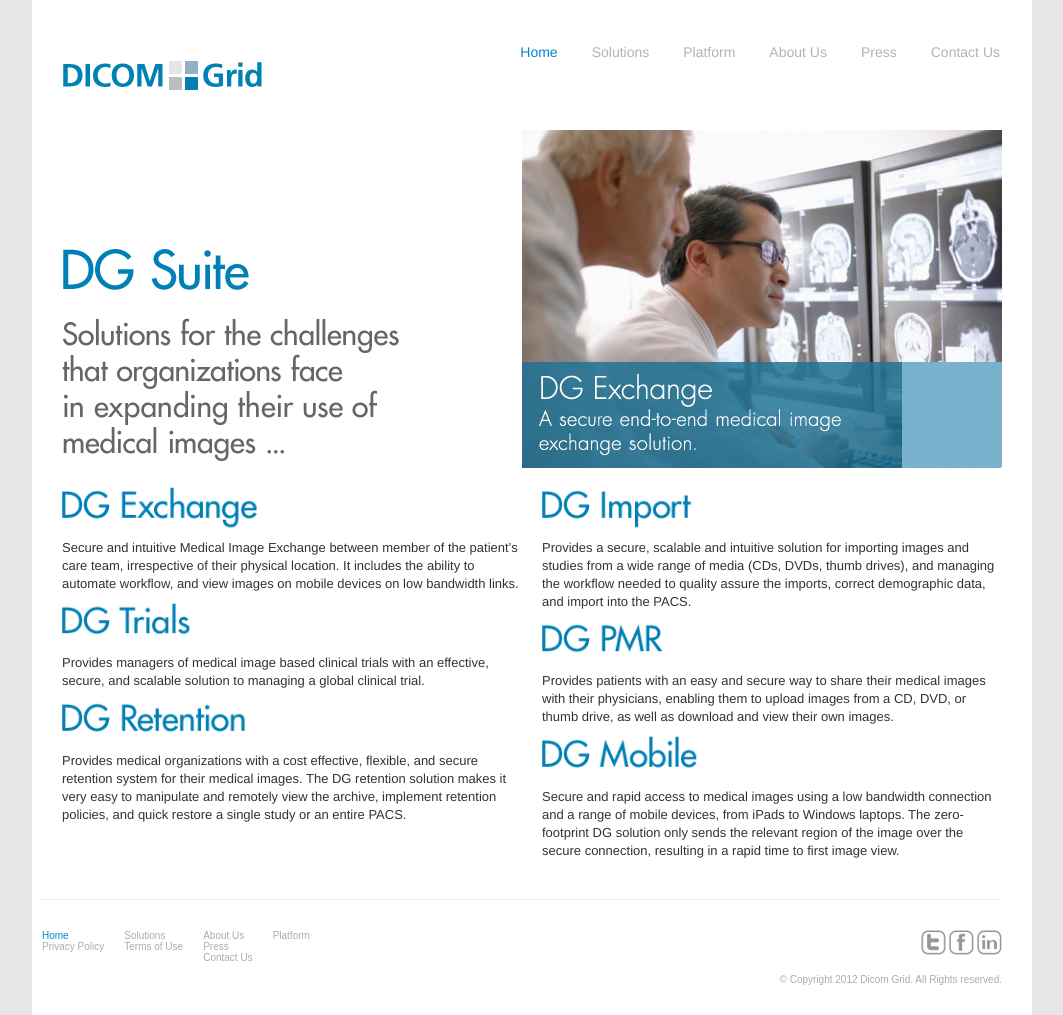
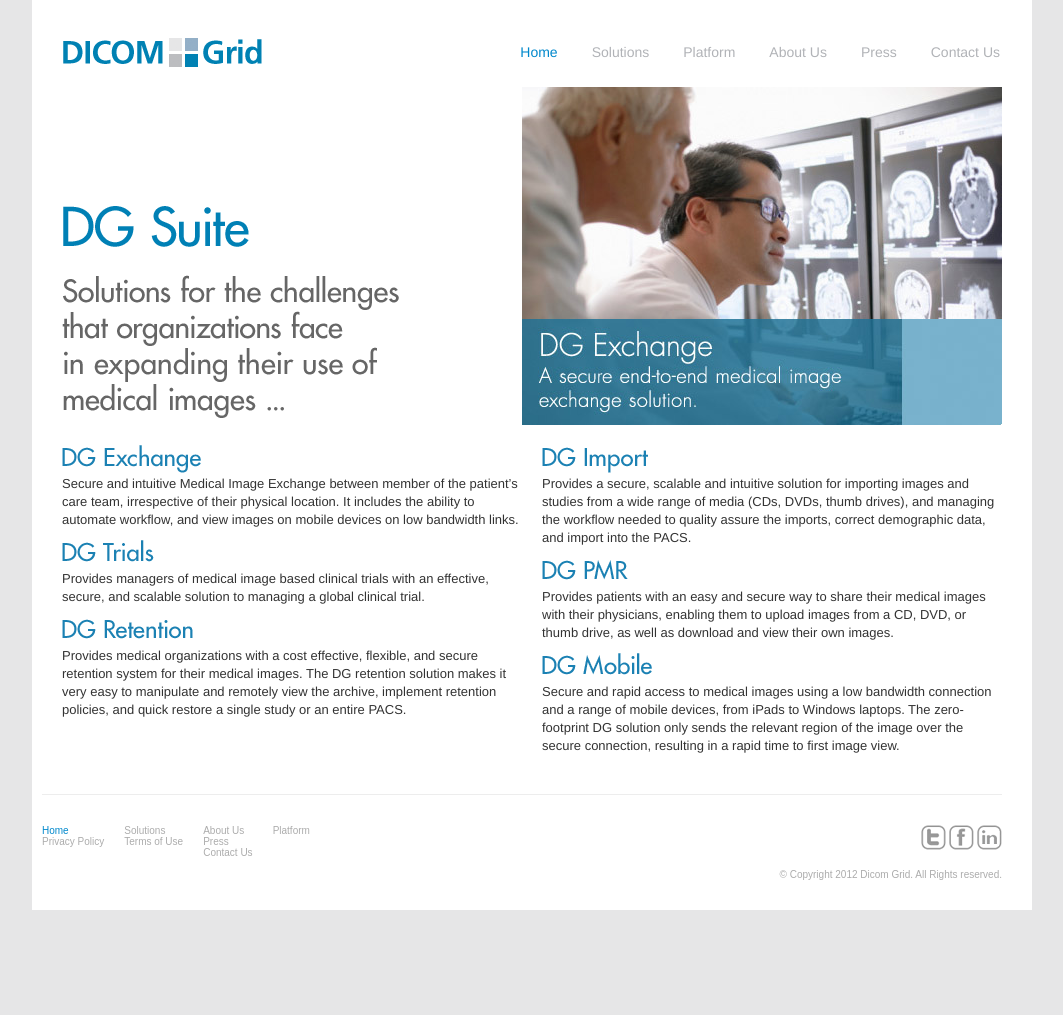
Before and after one commit to kevinold/dg-jekyll, a Jekyll site: the page built from index.html, in a window 1280 px wide. Shown: the whole page, without its empty margins (108-1171 px from the left). Built offline with Jekyll 4.4.1, drawn with Linux system fonts in a browser that asks for light colours; Markdown is read by kramdown in place of the engine named in the settings; after the commit the page ends 910 px from its top, so only the background shows below that.

Commit message:
cropped logo; new homepage head images; smaller font

```diff
--- a/_less/custom.less
+++ b/_less/custom.less
@@ -22,8 +22,9 @@
 .logo a{
 	display: block;
 	width: 200px;
-	height: 110px;
-	background: url('/img/dicom-grid-logo.gif') left top no-repeat;
+	height: 40px;
+  margin-top: 13px;
+	background: url('/img/dicom-grid-logoShorter.gif') left top no-repeat;
 }
 
 #top-nav {
@@ -202,7 +203,6 @@
 .middle_col p, .middle_col li{
   margin-top: 20px;
   color: #666666;
-  font-size: 120%;
 }
 .left_nav {
   padding-top: 85px;
--- a/css/styles.css
+++ b/css/styles.css
@@ -717,7 +717,7 @@
 .container,footer{background-color:#fff;}
 .container{padding:20px 30px 30px 30px;}
 .logo{float:left;}
-.logo a{display:block;width:200px;height:110px;background:url('/img/dicom-grid-logo.gif') left top no-repeat;}
+.logo a{display:block;width:200px;height:40px;margin-top:13px;background:url('/img/dicom-grid-logoShorter.gif') left top no-repeat;}
 #top-nav{margin-top:15px;float:right;}
 #dg-suite-hp{margin-top:115px;float:left;}
 .sidebar-nav{padding:9px 0;}
@@ -745,7 +745,7 @@
 .middle_col h3{color:#666666;margin-top:30px;}
 .middle_col ol{list-style:decimal;margin:2em;}
 .middle_col ul{list-style:disc;}
-.middle_col p,.middle_col li{margin-top:20px;color:#666666;font-size:120%;}
+.middle_col p,.middle_col li{margin-top:20px;color:#666666;}
 .left_nav{padding-top:85px;}
 .left_nav li{color:#666666;margin-bottom:10px;padding-bottom:10px;border-bottom:1px solid #ccc;list-style:none;}
 .left_nav li:first-child{padding-top:10px;border-top:5px solid #0080b5;list-style:none;}
--- a/index.html
+++ b/index.html
@@ -50,24 +50,24 @@
 
 
 <div class="span6">
-<img alt="DG Exchange" src="/img/solutions/dgExchangeHead.gif"/>
+<img alt="DG Exchange" src="/img/homeProductHeads/homeDGExchangeHead.gif"/>
 <p>Secure and intuitive Medical Image Exchange between member of the patient’s care team, irrespective of their physical location. It includes the ability to automate workflow, and view images on mobile devices on low bandwidth links.</p>
 
-<img alt="DG Trials" src="/img/solutions/dgTrialsHead.gif"/>
+<img alt="DG Trials" src="/img/homeProductHeads/homeDGTrialsHead.gif"/>
 <p>Provides managers of medical image based clinical trials with an effective, secure, and scalable solution to managing a global clinical trial.</p>
 
-<img alt="DG Retention" src="/img/solutions/dgRetentionHead.gif"/>
+<img alt="DG Retention" src="/img/homeProductHeads/homeDGRetentionHead.gif"/>
 <p>Provides medical organizations with a cost effective, flexible, and secure retention system for their medical images. The DG retention solution makes it very easy to manipulate and remotely view the archive, implement retention policies, and quick restore a single study or an entire PACS.</p>
 </div>
 
 <div class="span6">
-<img alt="DG Import" src="/img/solutions/dgImportHead.gif"/>
+<img alt="DG Import" src="/img/homeProductHeads/homeDGImportHead.gif"/>
 <p>Provides a secure, scalable and intuitive solution for importing images and studies from a wide range of media (CDs, DVDs, thumb drives), and managing the workflow needed to quality assure the imports, correct demographic data, and import into the PACS.</p>
 
-<img alt="DG PMR" src="/img/solutions/dgPMRHead.gif"/>
+<img alt="DG PMR" src="/img/homeProductHeads/homeDGPMRHead.gif"/>
 <p>Provides patients with an easy and secure way to share their medical images with their physicians, enabling them to upload images from a CD, DVD, or thumb drive, as well as download and view their own images.</p>
 
-<img alt="DG Mobile" src="/img/solutions/dgMobileHead.gif"/>
+<img alt="DG Mobile" src="/img/homeProductHeads/homeDGMobileHead.gif"/>
 <p>Secure and rapid access to medical images using a low bandwidth connection and a range of mobile devices, from iPads to Windows laptops. The zero-footprint DG solution only sends the relevant region of the image over the secure connection, resulting in a rapid time to first image view.</p>
 </div>
 
```
Also changed, not shown: img/dicom-grid-logoShorter.gif (added), img/homeProductHeads/homeDGExchangeHead.gif (added), img/homeProductHeads/homeDGImportHead.gif (added), img/homeProductHeads/homeDGMobileHead.gif (added), img/homeProductHeads/homeDGPMRHead.gif (added), img/homeProductHeads/homeDGRetentionHead.gif (added), img/homeProductHeads/homeDGTrialsHead.gif (added), 10 other files.
